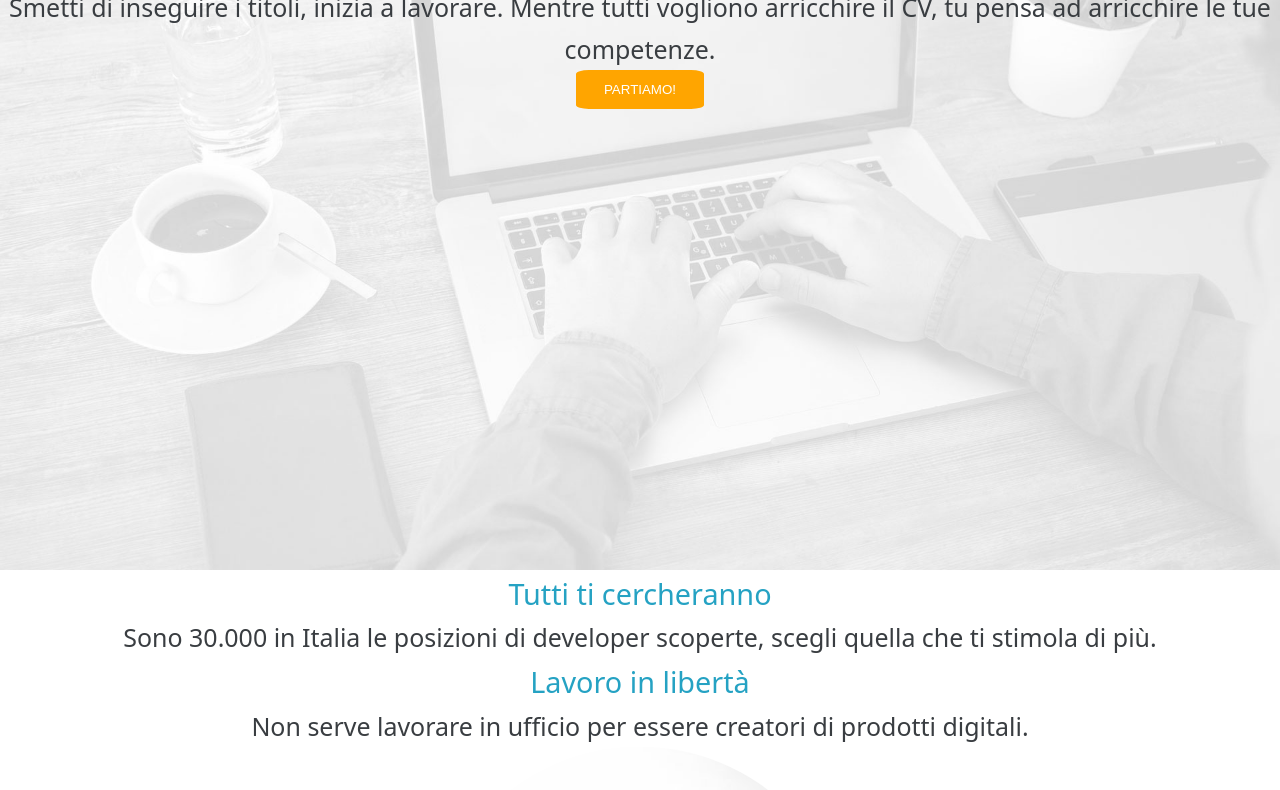
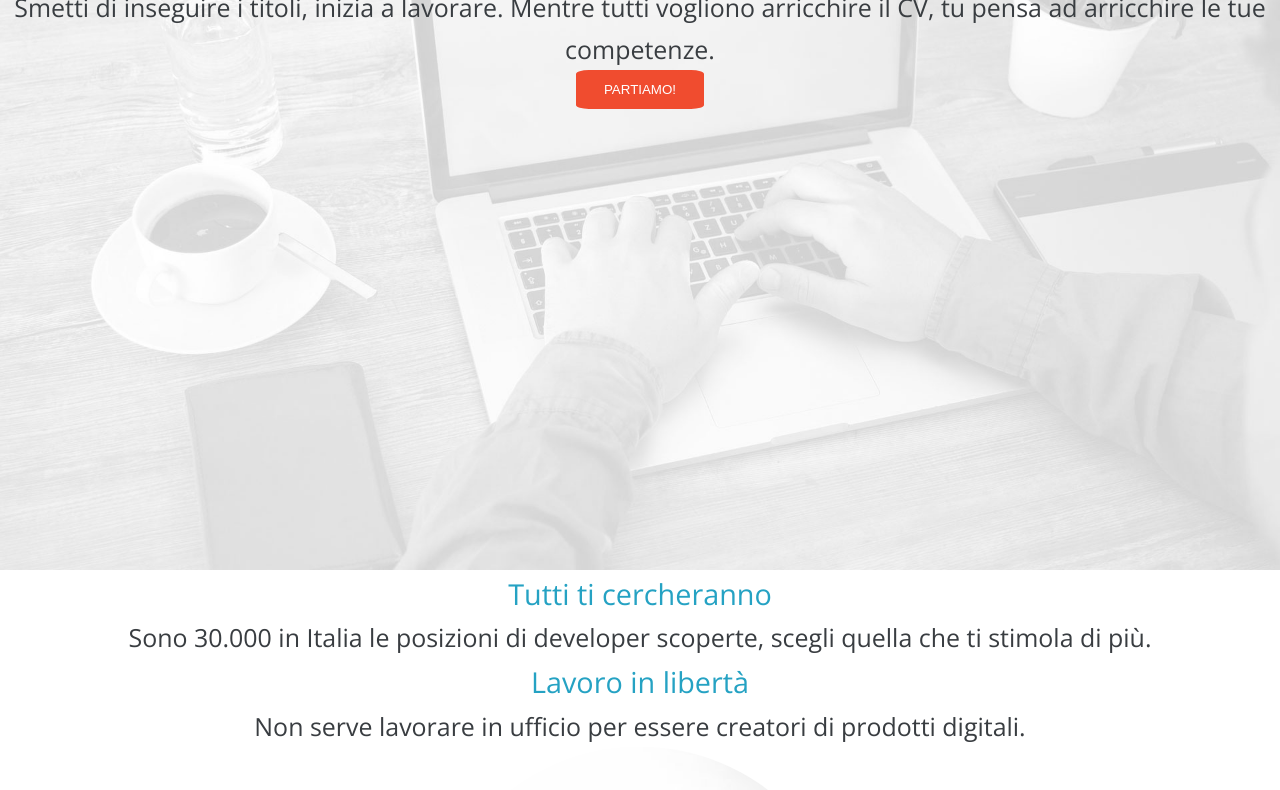
Before and after one commit to Cecchy2/u1d4, a plain HTML site: page index.html in a window 1280 px wide. Shown: the part 453-1243 px from the top of the page. Drawn offline with nearby package versions, Linux system fonts and the light colour scheme.

Commit message:
Cambiati definitivamente font-family

```diff
--- a/css/style.css
+++ b/css/style.css
@@ -1,6 +1,7 @@
 /* Your styles here */
 body{
-    font-family: system-ui, -apple-system, BlinkMacSystemFont, 'Segoe UI', Roboto, Oxygen, Ubuntu, Cantarell, 'Open Sans', 'Helvetica Neue', sans-serif;
+
+    font-family:"Open Sans", sans-serif;
     font-size: 1.2rem;
     color: #393d41 ;
     line-height: 1.65;
@@ -26,7 +27,7 @@ main{
 h1{
     font-size: 2em;
     color: #25a2c3;
-    font-family: Montserrat (bold);
+    font-family: "Open Sans", sans-serif;
     line-height:1.5
 
 
@@ -66,11 +67,12 @@ p{
     color: white;
 }
 .bottone{
-    background-color: orange;
+    background-color: #f04c2f ;
     padding: 12px 28px;
     border-radius: 10%;
     border: none;
     color: white;
+    font-family:Montserrat (bold)  ;
 }
 
 main img{
@@ -84,7 +86,7 @@ main img{
     width: 80%;
     height: auto;
     margin: 10% 10%;
-    border: solid 1px lightgray;
+    border: solid 1px #dee1e3;
 
 }
 .content{
--- a/index.html
+++ b/index.html
@@ -9,10 +9,12 @@
     <title>Corso Web Developer - Epicode school</title>
     <link rel="preconnect" href="https://fonts.googleapis.com" />
     <link rel="preconnect" href="https://fonts.gstatic.com" crossorigin />
-    <link
-      href="https://fonts.googleapis.com/css2?family=Poppins:ital,wght@0,100;0,200;0,300;0,400;0,500;0,600;0,700;0,800;0,900;1,100;1,200;1,300;1,400;1,500;1,600;1,700;1,800;1,900&display=swap"
-      rel="stylesheet"
-    />
+    <link rel="preconnect" href="https://fonts.googleapis.com" />
+    <link rel="preconnect" href="https://fonts.gstatic.com" crossorigin />
+    <link href="https://fonts.googleapis.com/css2?family=Open+Sans:ital,wght@0,300..800;1,300..800&display=swap" rel="stylesheet" />
+    <link rel="preconnect" href="https://fonts.googleapis.com" />
+    <link rel="preconnect" href="https://fonts.gstatic.com" crossorigin />
+    <link href="https://fonts.googleapis.com/css2?family=Montserrat:ital,wght@0,100..900;1,100..900&display=swap" rel="stylesheet" />
   </head>
   <body>
     <header>
```
